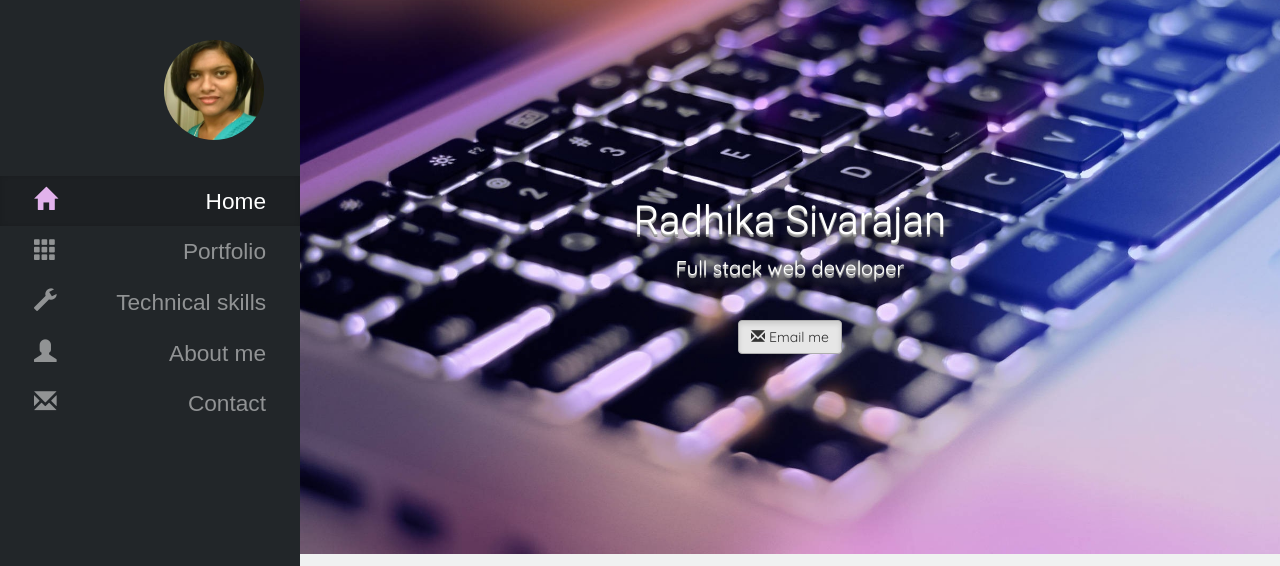
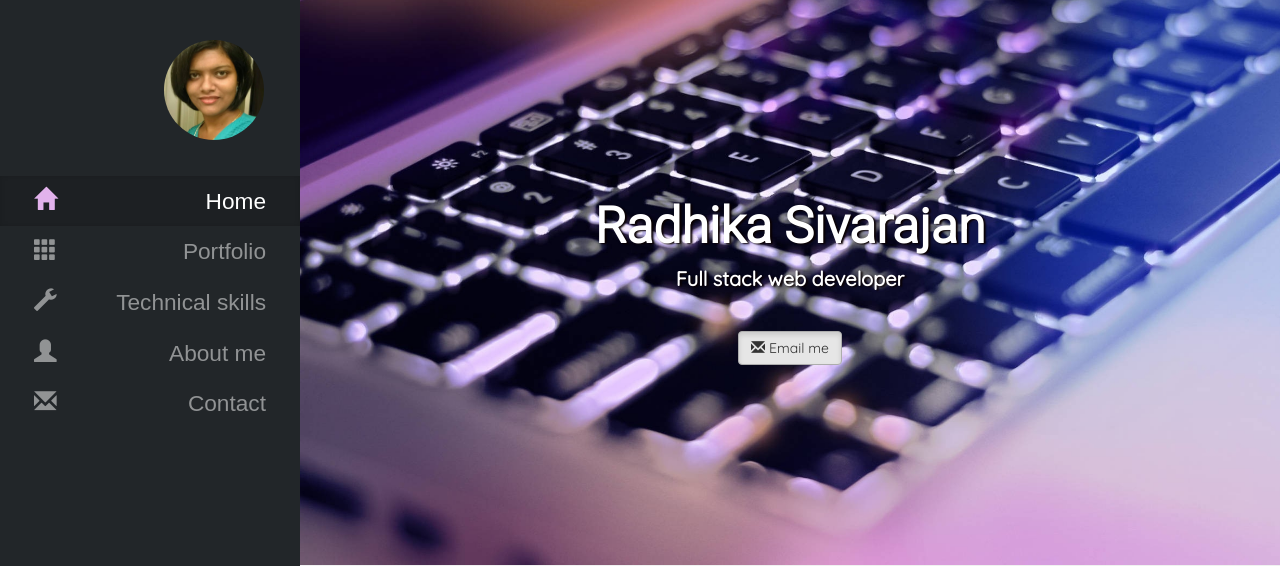
Before and after one commit to radhika-sivarajan/Portfolio, a PHP site: page / in a window 1280 px wide. Shown: the top 566 px of the page. Run offline with PHP 8.4, Linux system fonts and the light colour scheme; some libraries are stand-ins or nearby versions.

Commit message:
Form and fonts.

```diff
--- a/assets/css/styles.css
+++ b/assets/css/styles.css
@@ -117,10 +117,14 @@ body {
     padding: 200px 80px;
 }
 
+#intro h1 {
+    font-size: 50px;
+}
+
 #intro h1,
 #intro p {
-    font-weight: 400;
-    text-shadow: 0 1px 1px #bbb, 0 2px 0 #999, 0 3px 0 #888, 0 9px 7px #504c4c;
+    font-weight: 800;
+    text-shadow: 2px 1px 2px #0A0000;
 }
 
 #tech-skills,
--- a/index.html
+++ b/index.html
@@ -137,7 +137,7 @@
             <h2 class="text-center heading">Contact</h2>
             <div class="panel panel-default">
                 <div class="panel-body contact-form">
-                    <form method="POST" name="contactform" action="contact_form.php">
+                    <form role="form" method="POST" name="contactform" action="contact_form.php">
                         <div class="form-group">
                             <label for="user-name">Name</label>
                             <input type="text" class="form-control" id="user-name" placeholder="Enter name" required>
@@ -150,7 +150,7 @@
                             <label for="user-message">Message</label>
                             <textarea class="form-control" id="user-message" rows="6" required></textarea>
                         </div>
-                        <button type="submit" class="btn btn-deafult">Send mail</button>
+                        <button id="submit" name="submit" type="submit" class="btn btn-deafult">Send mail</button>
                     </form>
                 </div>
             </div>
```
Also changed, not shown: contact_form.php (+4 -5 lines).
